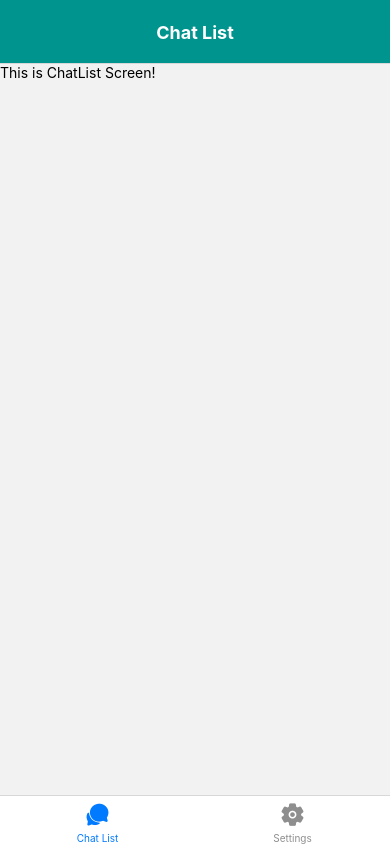
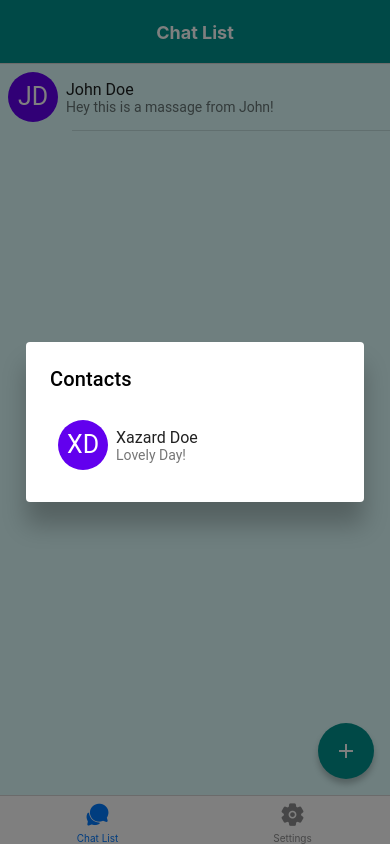
Before and after one commit to firatmelih/Chatify, a React Native app: screen / in a window 390 px wide. Built offline with nearby package versions, Linux system fonts and the light colour scheme.

Commit message:
chat screen & new contact added

```diff
--- a/screens/ChatList.js
+++ b/screens/ChatList.js
@@ -1,8 +1,55 @@
 import React from "react";
-import { Text } from "react-native";
+import { Text, View } from "react-native";
+import {
+  List,
+  Avatar,
+  Divider,
+  FAB,
+  Portal,
+  Dialog,
+  Paragraph,
+} from "react-native-paper";
 
 const ChatList = () => {
-  return <Text>This is ChatList Screen!</Text>;
+  return (
+    <View
+      style={{
+        backgroundColor: "#dfffff",
+        flex: 1,
+      }}
+    >
+      <List.Item
+        title="John Doe"
+        description="Hey this is a massage from John!"
+        left={() => <Avatar.Text label="JD" size={50} />}
+      />
+
+      <Divider inset />
+
+      <Portal>
+        <Dialog visible={true}>
+          <Dialog.Title>Contacts</Dialog.Title>
+          <Dialog.Content>
+            <List.Item
+              title="Xazard Doe"
+              description="Lovely Day!"
+              left={() => <Avatar.Text label="XD" size={50} />}
+            />
+          </Dialog.Content>
+        </Dialog>
+      </Portal>
+
+      <FAB
+        style={{
+          backgroundColor: "#00948f",
+          position: "absolute",
+          bottom: 16,
+          right: 16,
+        }}
+        icon="plus"
+      />
+    </View>
+  );
 };
 
 export default ChatList;
```
